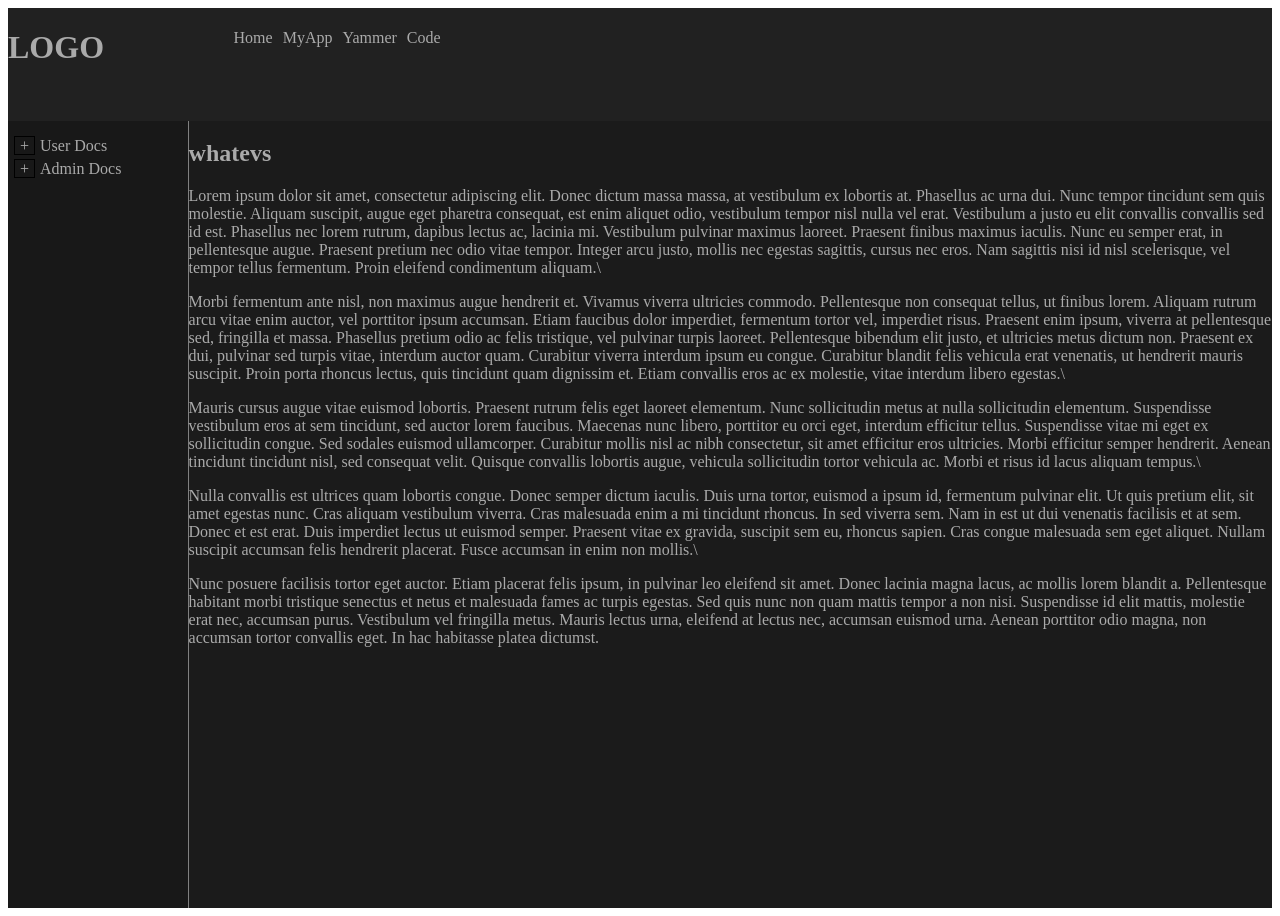
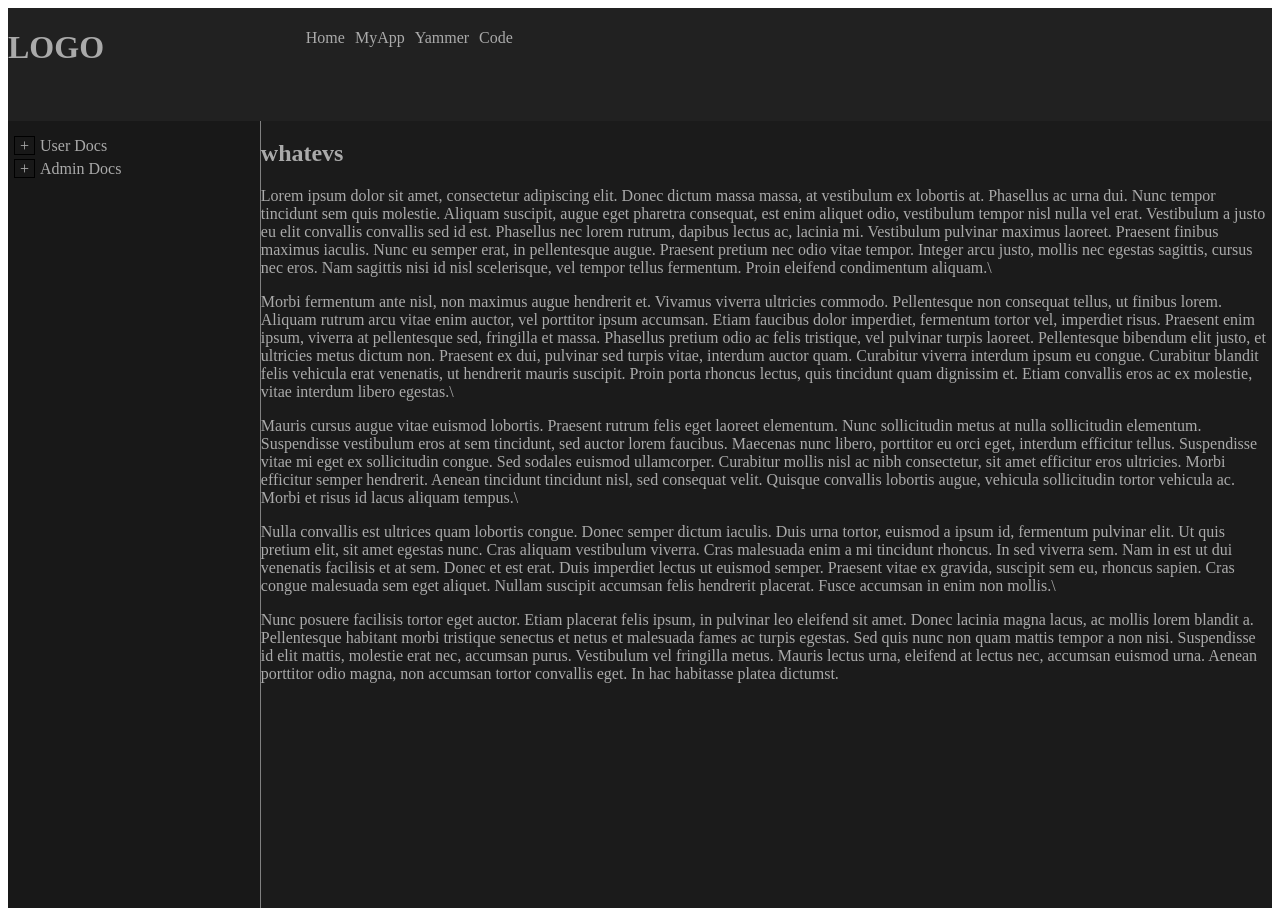
Before and after one commit to emacintosh/eric-docs, a Jekyll site: the page built from readme.md, in a window 1280 px wide. Built offline with Jekyll 4.4.1, drawn with Linux system fonts in a browser that asks for light colours; our own code applies the rules of GitHub Pages for plain Markdown files.

Commit message:
Update style.css

```diff
--- a/css/style.css
+++ b/css/style.css
@@ -2,7 +2,7 @@
   display: grid;
   height: 100vh;
   color: #AAAAAA;
-  grid-template-columns: 1fr 6fr;
+  grid-template-columns: 1fr 4fr;
   grid-template-rows: 1fr 7fr;
   grid-template-areas:
     "logo links"
@@ -14,7 +14,7 @@
 }
 
 .folder-ul {
-  padding-left:2px;
+  padding-left:4px;
 }
 
 .page-ul {
```
